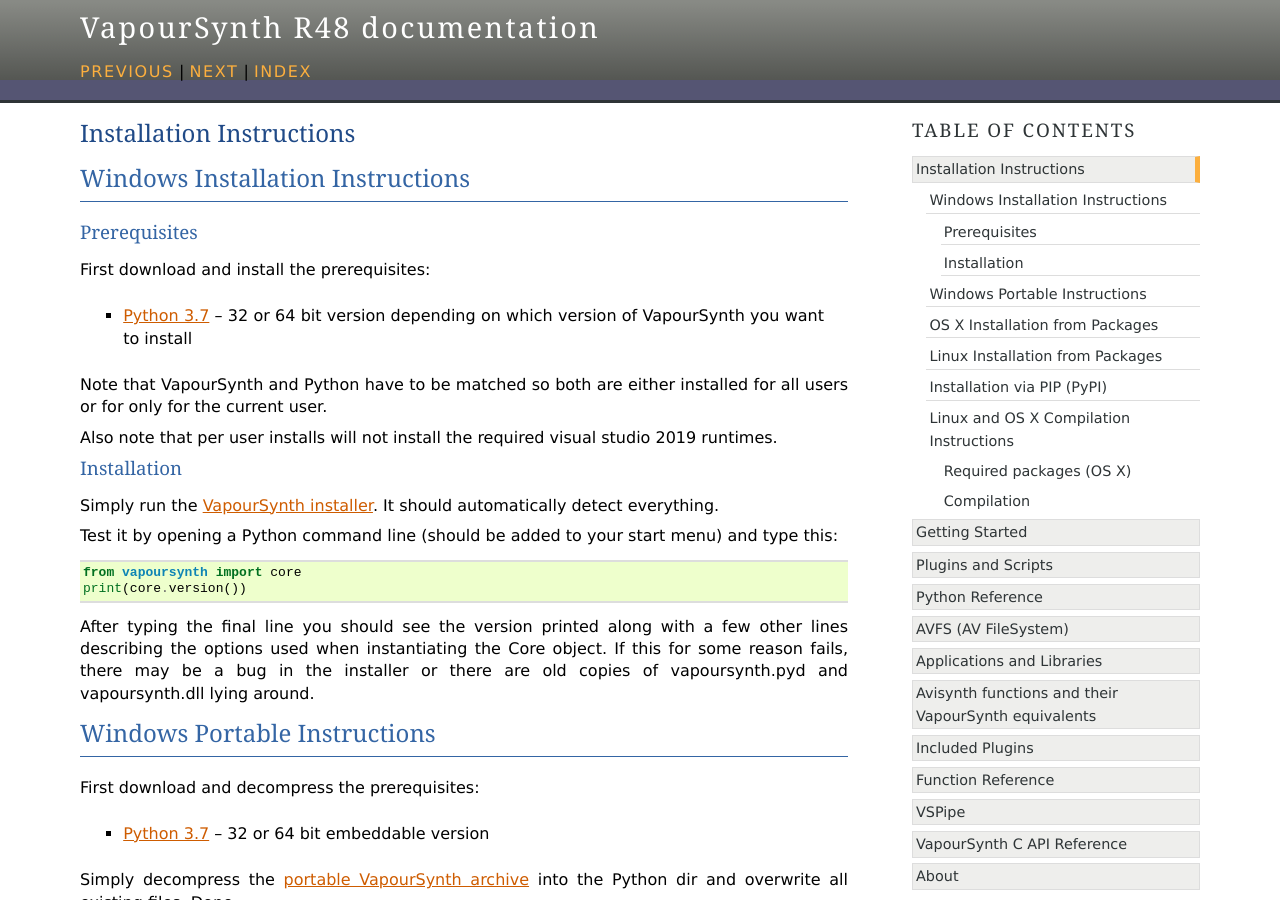
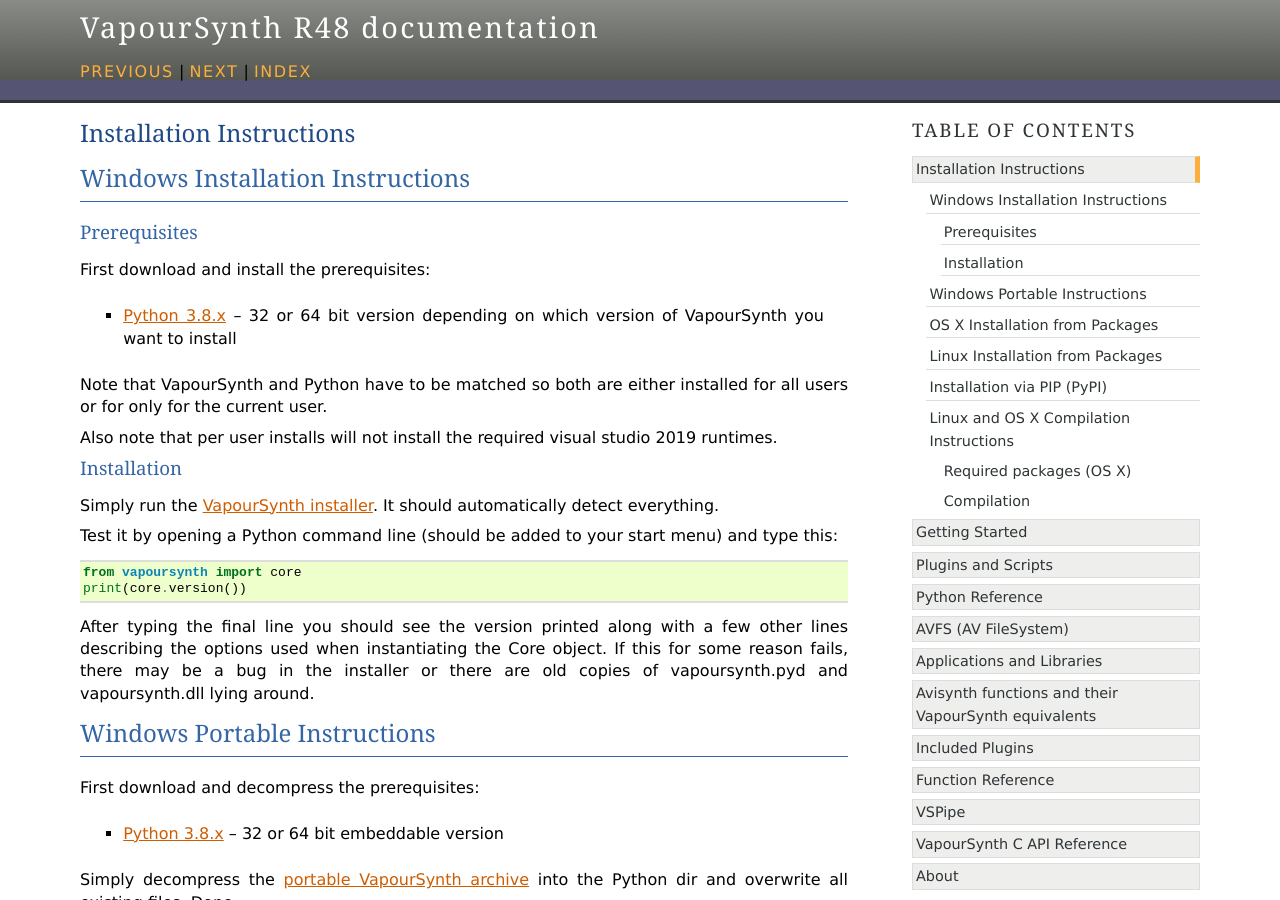
Before and after one commit to vapoursynth/vapoursynth, a Sphinx documentation site: the page built from doc/installation.rst, in a window 1280 px wide and 900 px high. Built offline with Sphinx 7.4.7, drawn with Linux system fonts in a browser that asks for light colours; formulas are drawn with MathJax 3.

Commit message:
More python 3.8

```diff
--- a/doc/installation.rst
+++ b/doc/installation.rst
@@ -8,7 +8,7 @@
 *************
 
 First download and install the prerequisites:
-   * `Python 3.7 <http://www.python.org/>`_  -- 32 or 64 bit version depending on which version of VapourSynth you want to install
+   * `Python 3.8.x <http://www.python.org/>`_  -- 32 or 64 bit version depending on which version of VapourSynth you want to install
 
 Note that VapourSynth and Python have to be matched so both are either installed
 for all users or for only for the current user.
@@ -37,7 +37,7 @@
 #############################
 
 First download and decompress the prerequisites:
-   * `Python 3.7 <http://www.python.org/>`_  -- 32 or 64 bit embeddable version
+   * `Python 3.8.x <http://www.python.org/>`_  -- 32 or 64 bit embeddable version
 
 Simply decompress the `portable VapourSynth archive <https://github.com/vapoursynth/vapoursynth/releases>`_
 into the Python dir and overwrite all existing files. Done.
```
